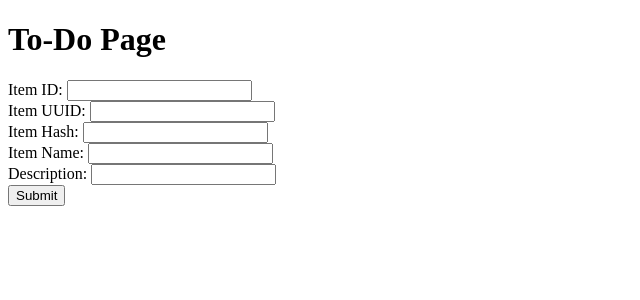
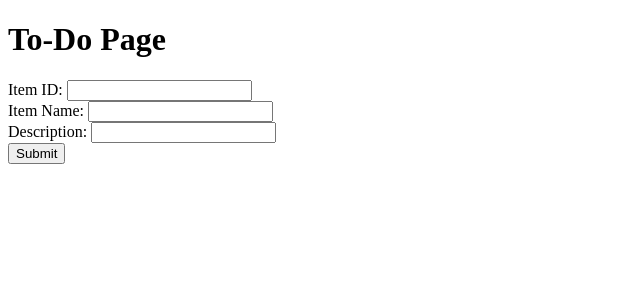
Before and after one commit to Sudhamshub/athena, a Flask app: template templates/index.html in a window 1280 px wide. Shown: the top 300 px of the page, without its empty margins (0-640 px from the left). Run offline with Flask 3, Linux system fonts and the light colour scheme; the template is opened without the code that fills it, so the values that code supplies are empty.

```diff
--- a/templates/index.html
+++ b/templates/index.html
@@ -12,20 +12,6 @@
             <label>
                 Item ID:
                 <input type="number" id="itemId" required>
-            </label>
-        </div>
-
-        <div>
-            <label>
-                Item UUID:
-                <input type="text" id="itemUuid" required>
-            </label>
-        </div>
-
-        <div>
-            <label>
-                Item Hash:
-                <input type="text" id="itemHash" required>
             </label>
         </div>
 
```
